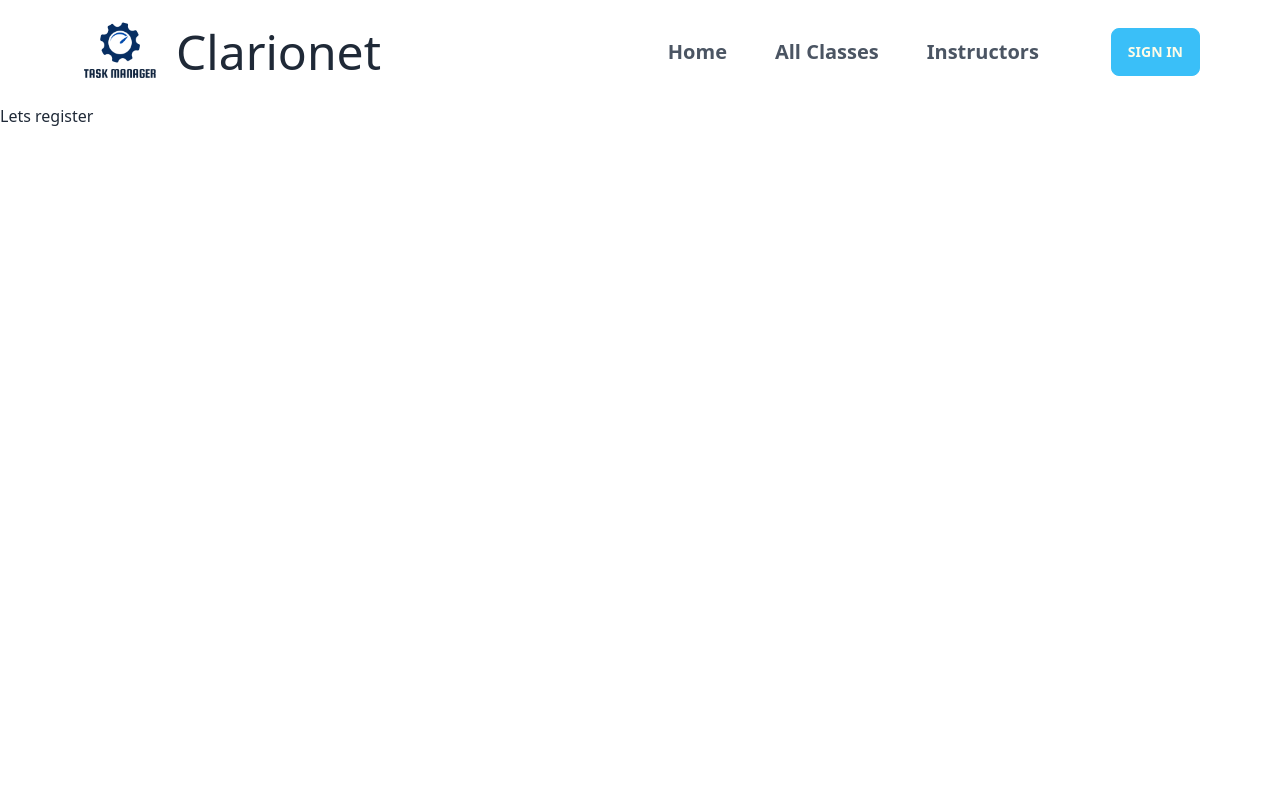
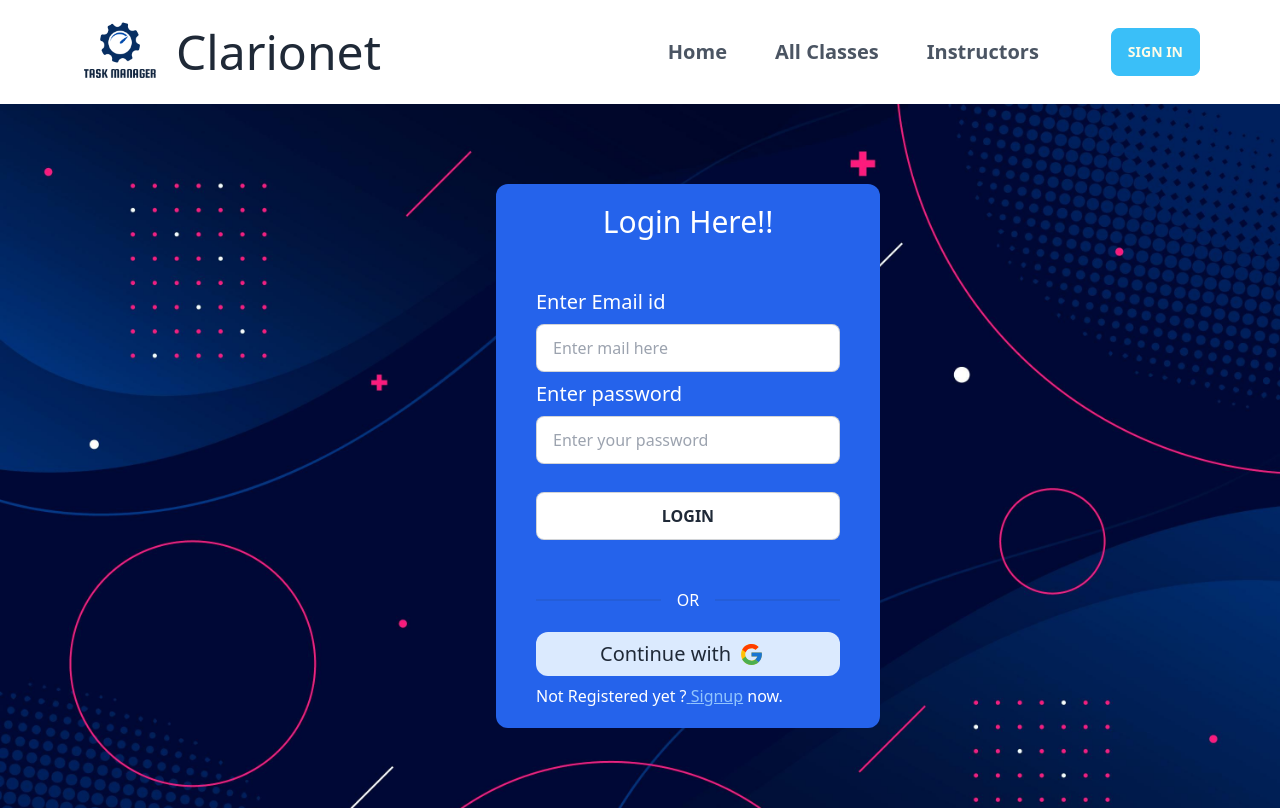
Before and after one commit to Joysd1010/TaskManager, a React (Vite) app: page /login in a window 1280 px wide. Built offline with nearby package versions, Linux system fonts and the light colour scheme; no server answers.

Commit message:
login form completed

```diff
--- a/package.json
+++ b/package.json
@@ -15,6 +15,7 @@
     "match-sorter": "^6.3.1",
     "react": "^18.2.0",
     "react-dom": "^18.2.0",
+    "react-hook-form": "^7.44.3",
     "react-icons": "^4.9.0",
     "react-router-dom": "^6.13.0",
     "sort-by": "^1.2.0",
--- a/src/Pages/LoginRegister/Login.jsx
+++ b/src/Pages/LoginRegister/Login.jsx
@@ -1,11 +1,21 @@
-import React from 'react';
+import React from "react";
+import img from "../../assets/5172658.jpg";
+import Form from "./Loginform";
+import useTitle from "../Hooks/useTitle";
 
 const Login = () => {
-    return (
-        <div>
-            Lets register
+    useTitle("Login");
+  return (
+    <div
+      style={{ backgroundImage: `url(${img})` }}
+      className=" bg-cover bg-no-repeat px-20"
+    >
+        <div className="py-20 mx-60 relative left-44">
+            <Form/>
         </div>
-    );
+
+    </div>
+  );
 };
 
 export default Login;
--- /dev/null
+++ b/src/Pages/LoginRegister/Loginform.jsx
@@ -0,0 +1,137 @@
+import React, { useState, useContext } from "react";
+import { FcGoogle } from "react-icons/fc";
+import { Link } from "react-router-dom";
+
+import { AuthContext } from "../Provider/AuthProvider";
+import { useNavigate } from "react-router-dom";
+import { useLocation } from "react-router-dom";
+import { useForm } from "react-hook-form";
+import Swal from "sweetalert2";
+
+const Form = () => {
+
+  const { signIn, googleSignIn } = useContext(AuthContext);
+  const [error, setError] = useState("");
+
+  const navigate = useNavigate();
+  const location = useLocation();
+  const from = location.state?.from?.pathname || "/";
+  const {
+    register,
+    handleSubmit,
+    formState: { errors },
+  } = useForm();
+
+  const onSubmit = (data, event) => {
+    event.preventDefault();
+    const { email, password } = data;
+    console.log(data)
+
+    signIn(email, password)
+      .then((result) => {
+        const loggedUser = result.user;
+        console.log(loggedUser);
+        Swal.fire({
+          position: 'center',
+          icon: 'success',
+          title: 'Successfully Logged in',
+          showConfirmButton: false,
+          timer: 1500
+        })
+        navigate(from, { replace: true });
+      })
+      .catch((error) => {
+        console.log(error.message);
+        setError(error.message);
+      });
+  };
+
+  const handleGoogleSignIn = () => {
+    googleSignIn()
+      .then((result) => {
+        const googleUser = result.user;
+        console.log(googleUser);
+
+
+                const user = { name: googleUser.displayName, email: googleUser.email,role:'user' };
+        fetch("http://localhost:5000/user", {
+          method: 'POST',
+          headers: { "content-type": "application/json" },
+          body: JSON.stringify(user),
+        })
+          .then((res) => res.json())
+          .then((data) => {
+            if (data.insertedId) {
+                Swal.fire({
+                    position: 'center',
+                    icon: 'success',
+                    title: 'Successfully Logged in',
+                    showConfirmButton: false,
+                    timer: 1500
+                  })
+
+                navigate(from, { replace: true });
+              }});
+
+      })
+      .catch((error) => {
+        console.log(error);
+      });
+  };
+  return (
+    <div>
+      <div className="flex flex-col gap-2 bg-blue-600 w-96 px-10 py-5 rounded-xl">
+        <h1 className="text-3xl text-white mb-10 text-center">Login Here!!</h1>
+        <form onSubmit={handleSubmit(onSubmit)} className="flex flex-col gap-2">
+          <label htmlFor="mail" className="text-xl text-white">
+            Enter Email id
+          </label>
+          <input
+            type="email"
+            id="mail"
+            placeholder="Enter mail here"
+            className="input input-bordered w-full max-w-xs"
+            {...register("email", { required: true })}
+          />
+          {errors.email && <span>This field is required</span>}
+          <label htmlFor="pass" className="text-xl text-white">
+            Enter password
+          </label>
+          <input
+            type="password"
+            id="pass"
+            placeholder="Enter your password"
+            className="input input-bordered w-full max-w-xs "
+            {...register("password", { required: true })}
+          />
+          {errors.password && <span>This field is required</span>}
+          <input
+            type="submit"
+            value="Login"
+            className="input input-bordered w-full max-w-xs btn my-5 "
+          />{" "}
+        </form>
+        <p className="text-xl text-white">{error}</p>
+        <div className="flex flex-col w-full border-opacity-100">
+          <div className="divider  text-white ">OR</div>
+        </div>
+        <button
+          onClick={handleGoogleSignIn}
+          className=" flex gap-2 px-16 py-2 rounded-xl items-center text-xl bg-blue-100 "
+        >
+          Continue with <FcGoogle size={25} />
+        </button>
+        <p className="text-white">
+          Not Registered yet ?
+          <Link to={"/reg"} className="underline text-blue-300">
+            {" "}
+            Signup
+          </Link>{" "}
+          now.
+        </p>
+      </div>
+    </div>
+  );
+};
+
+export default Form;
```
Also changed, not shown: Task.json (added, +66 -0 lines), src/assets/5172658.jpg (added), 1 other file (tests, documents, lock files or other folders).
